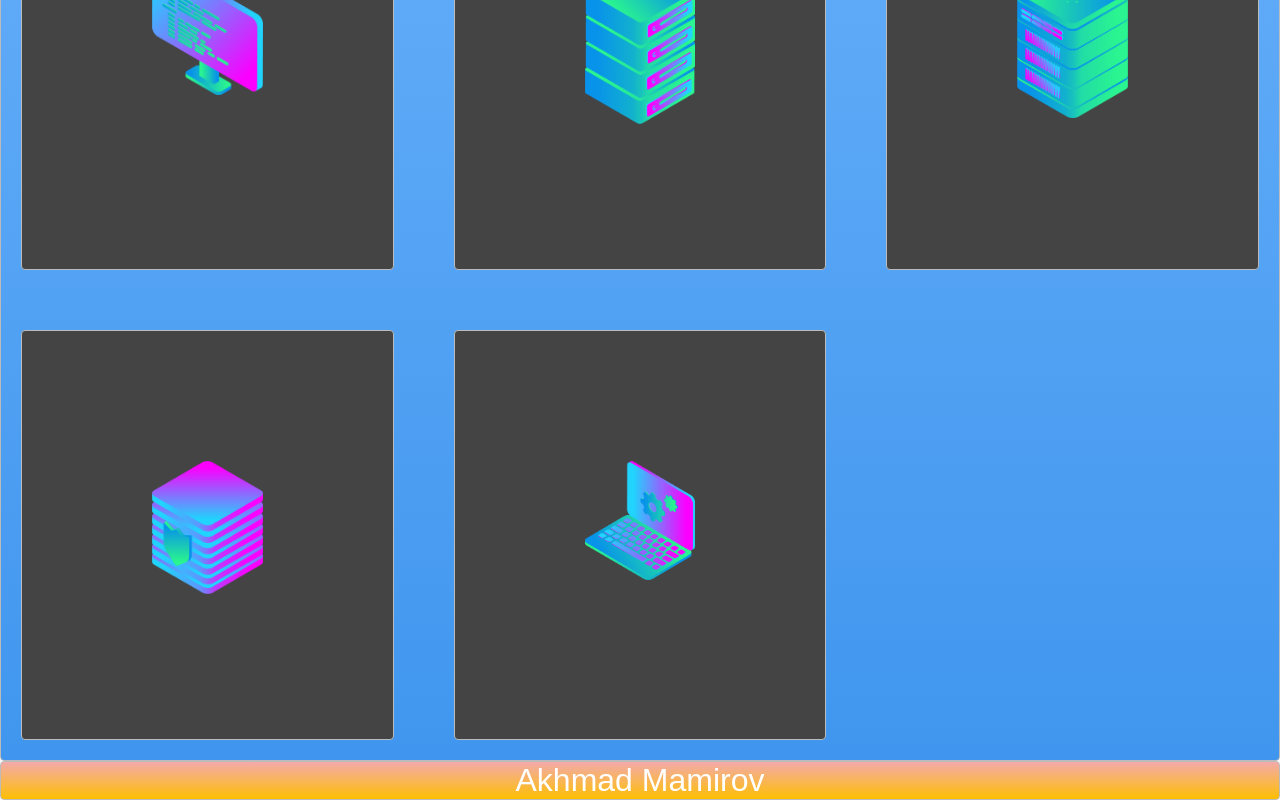
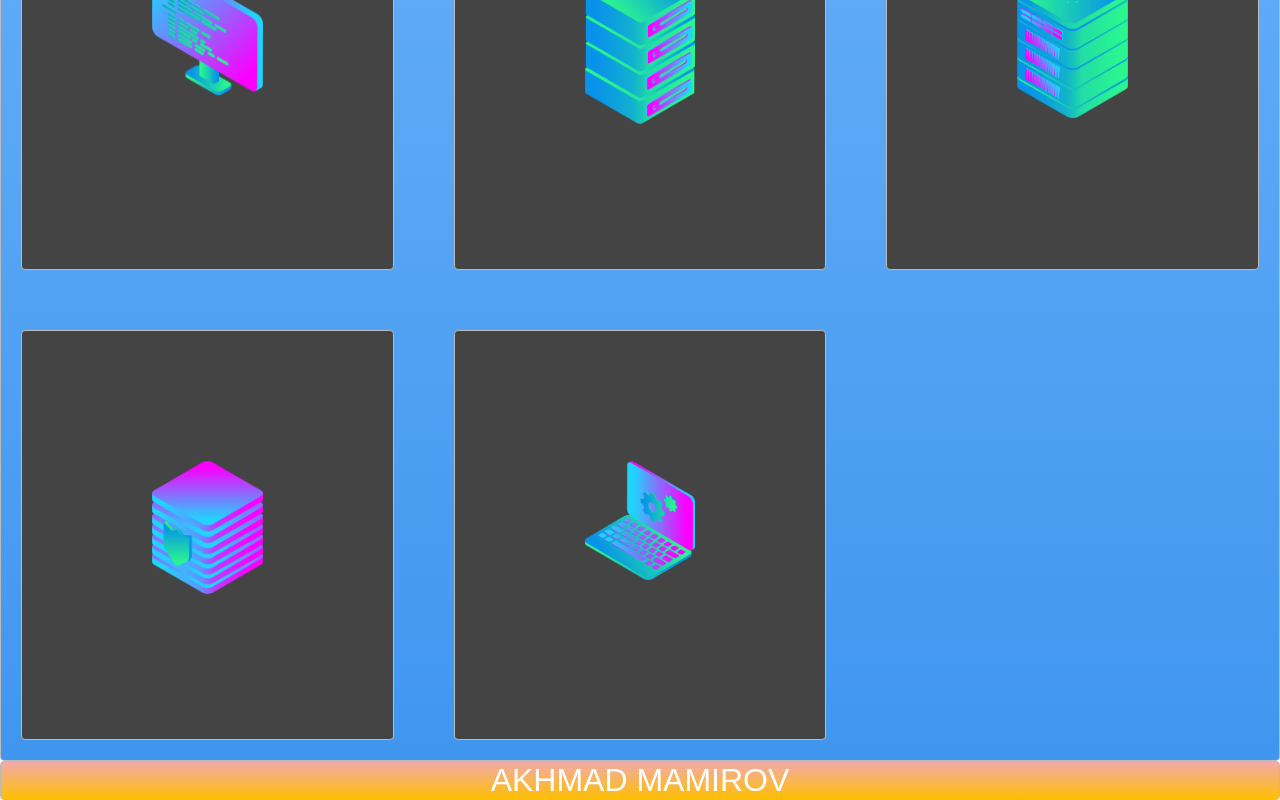
Before and after one commit to akhmadmamirov/WebsiteLayout, a plain HTML site: page index.html in a window 1280 px wide. Shown: the part 1081-1881 px from the top of the page. Drawn offline with Linux system fonts and the light colour scheme.

Commit message:
capitalized footer

```diff
--- a/index.html
+++ b/index.html
@@ -24,6 +24,6 @@
       <div class="box zone"><img src="./img/server_safe_2.png" alt=""></div>
       <div class="box zone"><img src="./img/monitor_settings_2.png" alt=""></div>
     </div>
-    <footer class="zone yellow">Akhmad Mamirov</div>
+    <footer class="zone yellow">AKHMAD MAMIROV</div>
 </body>
 </html>
```
